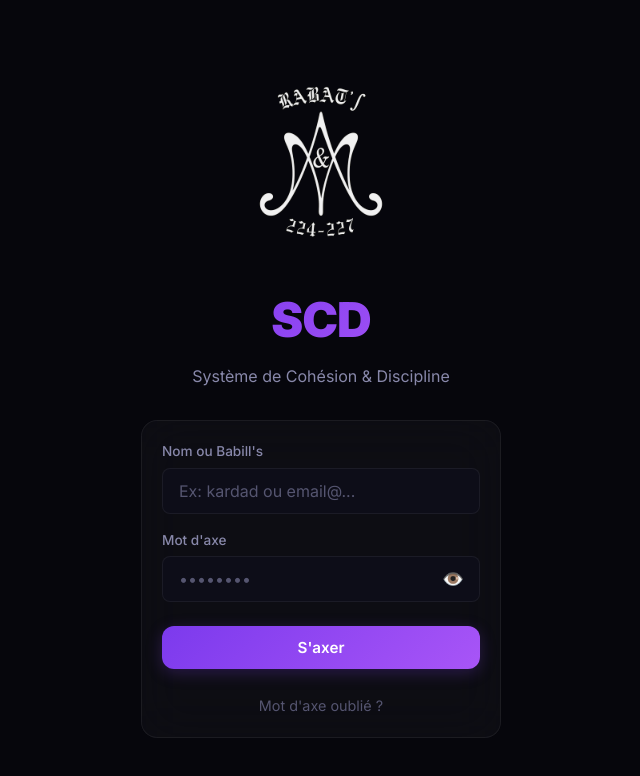
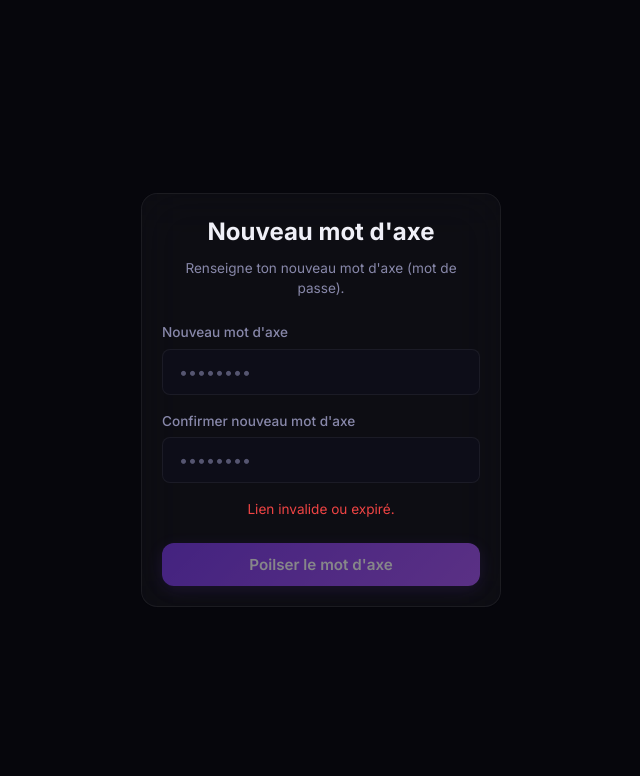
Before and after one commit to roslane07/scd-system, a React (Vite) app in the folder frontend/: page /reset in a window 1280 px wide. Before the commit this address led to /login. Shown: the top 776 px of the page, without its empty margins (319-959 px from the left). Built offline with nearby package versions, Linux system fonts and the light colour scheme; no server answers.

Commit message:
feat(auth): integrate Resend for forgotten passwords and add reset page
- Added httpx async email sender in auth.py
- Added new ResetPasswordPage component
- Wired up /reset route in the frontend App

```diff
--- a/frontend/src/App.jsx
+++ b/frontend/src/App.jsx
@@ -7,6 +7,7 @@ import DashboardConscrit from './pages/DashboardConscrit'
 import LogInfractionPage from './pages/LogInfractionPage'
 import ClassementPage from './pages/ClassementPage'
 import ForgotPasswordPage from './pages/ForgotPasswordPage'
+import ResetPasswordPage from './pages/ResetPasswordPage'
 
 function ProtectedRoute({ children }) {
   const user = getUser()
@@ -21,6 +22,7 @@ function App() {
       <Routes>
         <Route path="/login" element={<LoginPage />} />
         <Route path="/forgot" element={<ForgotPasswordPage />} />
+        <Route path="/reset" element={<ResetPasswordPage />} />
         <Route path="/setup" element={<SetupPage />} />
         <Route path="/dashboard" element={
           <ProtectedRoute>
--- /dev/null
+++ b/frontend/src/pages/ResetPasswordPage.jsx
@@ -0,0 +1,105 @@
+import { useState, useEffect } from 'react'
+import { useNavigate, useSearchParams } from 'react-router-dom'
+import { resetPassword } from '../api'
+
+export default function ResetPasswordPage() {
+  const [searchParams] = useSearchParams()
+  const navigate = useNavigate()
+
+  const token = searchParams.get('token')
+
+  const [newPassword, setNewPassword] = useState('')
+  const [confirmPassword, setConfirmPassword] = useState('')
+  const [successMsg, setSuccessMsg] = useState('')
+  const [errorMsg, setErrorMsg] = useState('')
+  const [isLoading, setIsLoading] = useState(false)
+
+  // S'il n'y a pas de token dans l'URL
+  useEffect(() => {
+    if (!token) {
+      setErrorMsg("Lien invalide ou expiré.")
+    }
+  }, [token])
+
+  const handleSubmit = async (e) => {
+    e.preventDefault()
+    setErrorMsg('')
+    setSuccessMsg('')
+
+    if (newPassword.length < 8) {
+      setErrorMsg("Le mot d'axe doit faire au moins 8 caractères.")
+      return
+    }
+
+    if (newPassword !== confirmPassword) {
+      setErrorMsg("Les mots d'axe ne correspondent pas.")
+      return
+    }
+
+    setIsLoading(true)
+    try {
+      const resp = await resetPassword(token, newPassword)
+      setSuccessMsg(resp.message || "Ton mot d'axe a été poilsé avec succès !")
+      setTimeout(() => {
+        navigate('/login')
+      }, 3000)
+    } catch (err) {
+      setErrorMsg(err.message || 'Une erreur est survenue.')
+    } finally {
+      setIsLoading(false)
+    }
+  }
+
+  return (
+    <div className="page-center animate-in">
+      <div className="card-glass" style={{ width: '100%', maxWidth: '360px' }}>
+        <h2 style={{ textAlign: 'center', marginBottom: '8px' }}>Nouveau mot d'axe</h2>
+        <p style={{ textAlign: 'center', color: 'var(--text-secondary)', fontSize: '0.85rem', marginBottom: '24px' }}>
+          Renseigne ton nouveau mot d'axe (mot de passe).
+        </p>
+
+        {successMsg ? (
+          <div style={{ textAlign: 'center' }}>
+            <div className="toast success" style={{ position: 'relative', transform: 'none', top: 0, left: 0, display: 'inline-block', marginBottom: '24px' }}>
+              ✅ {successMsg}
+            </div>
+            <p style={{ fontSize: '0.85rem', color: 'var(--text-secondary)' }}>Redirection vers l'axance...</p>
+          </div>
+        ) : (
+          <form onSubmit={handleSubmit}>
+            <div className="input-group">
+              <label>Nouveau mot d'axe</label>
+              <input
+                type="password"
+                className="input"
+                value={newPassword}
+                onChange={e => setNewPassword(e.target.value)}
+                placeholder="••••••••"
+                required
+                disabled={!token}
+              />
+            </div>
+            <div className="input-group">
+              <label>Confirmer nouveau mot d'axe</label>
+              <input
+                type="password"
+                className="input"
+                value={confirmPassword}
+                onChange={e => setConfirmPassword(e.target.value)}
+                placeholder="••••••••"
+                required
+                disabled={!token}
+              />
+            </div>
+
+            {errorMsg && <div style={{ color: 'var(--danger)', fontSize: '0.85rem', marginBottom: '16px', textAlign: 'center' }}>{errorMsg}</div>}
+
+            <button type="submit" className="btn btn-primary btn-block" disabled={isLoading || !token} style={{ marginTop: '8px' }}>
+              {isLoading ? <div className="spinner" style={{ width: '18px', height: '18px', borderWidth: '2px' }}></div> : "Poilser le mot d'axe"}
+            </button>
+          </form>
+        )}
+      </div>
+    </div>
+  )
+}
```
Also changed, not shown: 1 other file (tests, documents, lock files or other folders).
